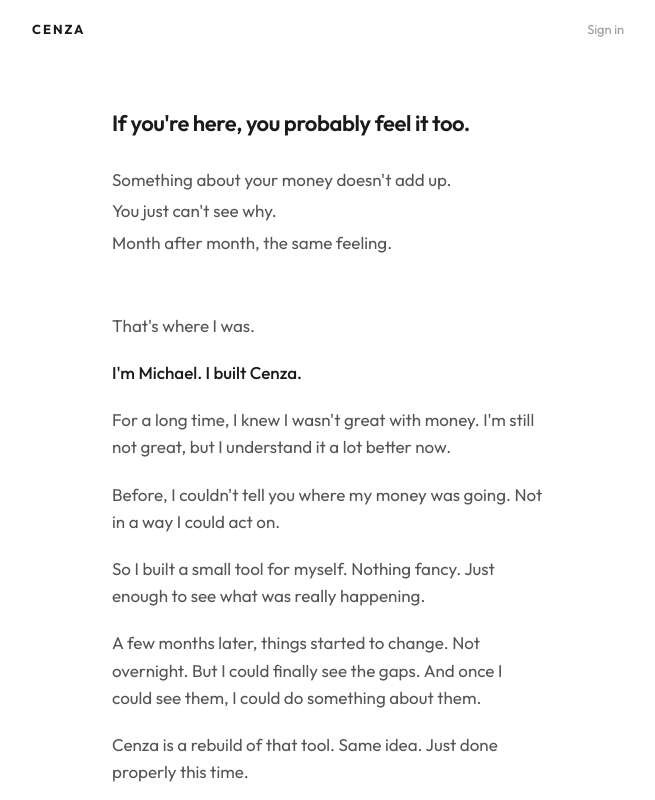
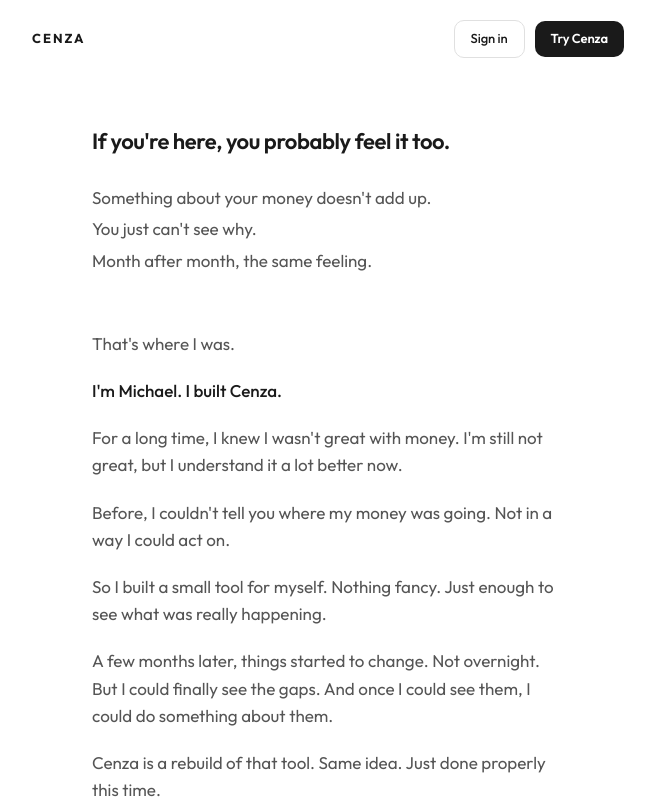
Before and after one commit to 16pxMs/cenza, a Next.js app: page / in a window 1280 px wide. Shown: the top 800 px of the page, without its empty margins (312-967 px from the left). Built offline with nearby package versions, Linux system fonts and the light colour scheme.

Commit message:
landing page layout adjustment

```diff
--- a/src/app/(public)/page.tsx
+++ b/src/app/(public)/page.tsx
@@ -27,18 +27,31 @@ export default function LandingPage() {
         }}>
           Cenza
         </span>
+        <div style={{ display: 'flex', alignItems: 'center', gap: 10 }}>
           <Link href="/login" style={{
-          fontSize: 13, color: '#999', fontWeight: 400,
+            fontSize: 13, color: '#1a1a1a', fontWeight: 500,
             textDecoration: 'none',
+            padding: '8px 16px', borderRadius: 10,
+            border: '1px solid #e0e0e0',
             letterSpacing: '-0.1px',
           }}>
             Sign in
           </Link>
+          <Link href="/login" style={{
+            fontSize: 13, color: '#fff', fontWeight: 600,
+            textDecoration: 'none',
+            padding: '8px 16px', borderRadius: 10,
+            background: '#1a1a1a',
+            letterSpacing: '-0.1px',
+          }}>
+            Try Cenza
+          </Link>
+        </div>
       </div>
 
       {/* ── Main content ── */}
       <div style={{
-        maxWidth: 480,
+        maxWidth: 520,
         margin: '0 auto',
         padding: '48px 24px 100px',
       }}>
```
Lines whose indentation alone changed are shown as unchanged.
